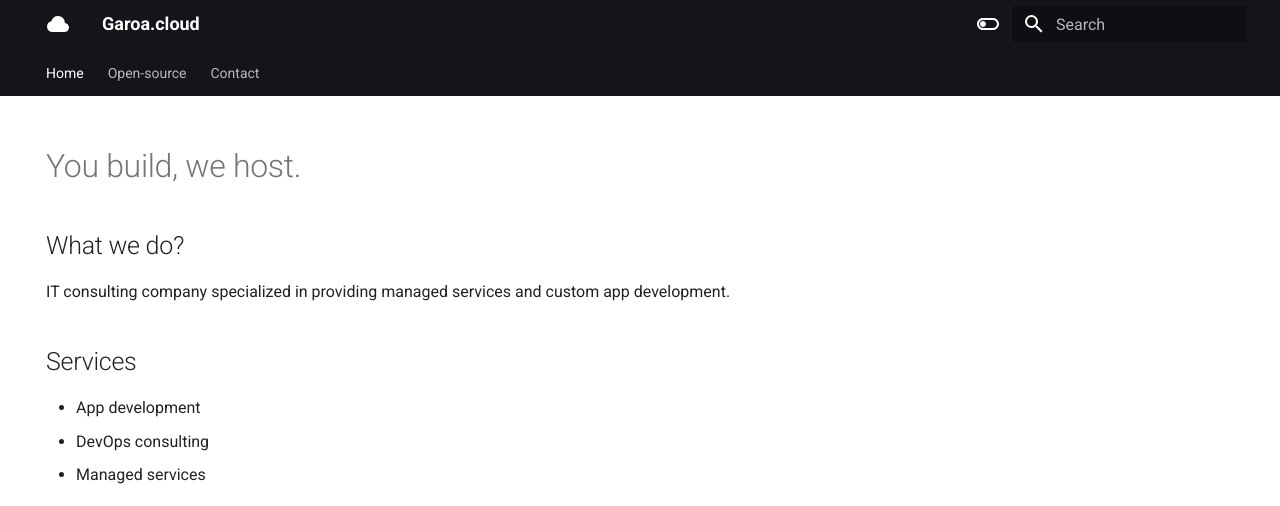
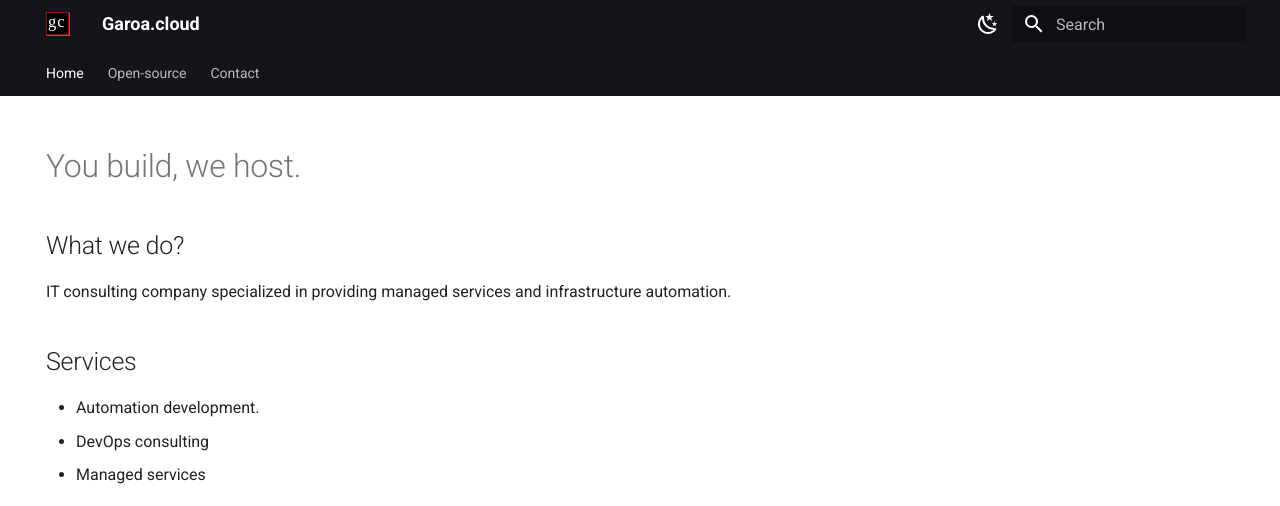
Before and after one commit to garoa-cloud/garoa-cloud.github.io, an MkDocs documentation site: the page built from docs/index.md, in a window 1280 px wide. Shown: the top 506 px of the page. Built offline with MkDocs 1.6.1 and Material for MkDocs 9.7.7, drawn with Linux system fonts in a browser that asks for light colours.

Commit message:
set logo

```diff
--- a/docs/index.md
+++ b/docs/index.md
@@ -6,10 +6,10 @@ hide:
 # You build, we host.
 ## What we do?
 
-IT consulting company specialized in providing managed services and custom app development.
+IT consulting company specialized in providing managed services and infrastructure automation.
 
 ## Services
-* App development
+* Automation development.
 * DevOps consulting
 * Managed services
 
--- a/mkdocs.yml
+++ b/mkdocs.yml
@@ -2,8 +2,8 @@ site_name: Garoa.cloud
 site_url: https://garoa-cloud.github.io/
 theme:
   name: material
-  icon:
-    logo: material/cloud
+  favicon: assets/images/garoa-logo.svg
+  logo: assets/images/garoa-logo.svg
   features:
     - navigation.tabs
     - navigation.sections
@@ -19,13 +19,13 @@ theme:
   palette:
     - scheme: default
       toggle:
-        icon: material/toggle-switch-off-outline
+        icon: material/weather-night
         name: Switch to dark mode
       primary: black
       accent: amber
     - scheme: slate
       toggle:
-        icon: material/toggle-switch
+        icon: material/weather-sunny
         name: Switch to light mode
       primary: black
       accent: amber
```
Also changed, not shown: docs/assets/images/garoa-logo-2.svg (added), docs/assets/images/garoa-logo.svg (added).
